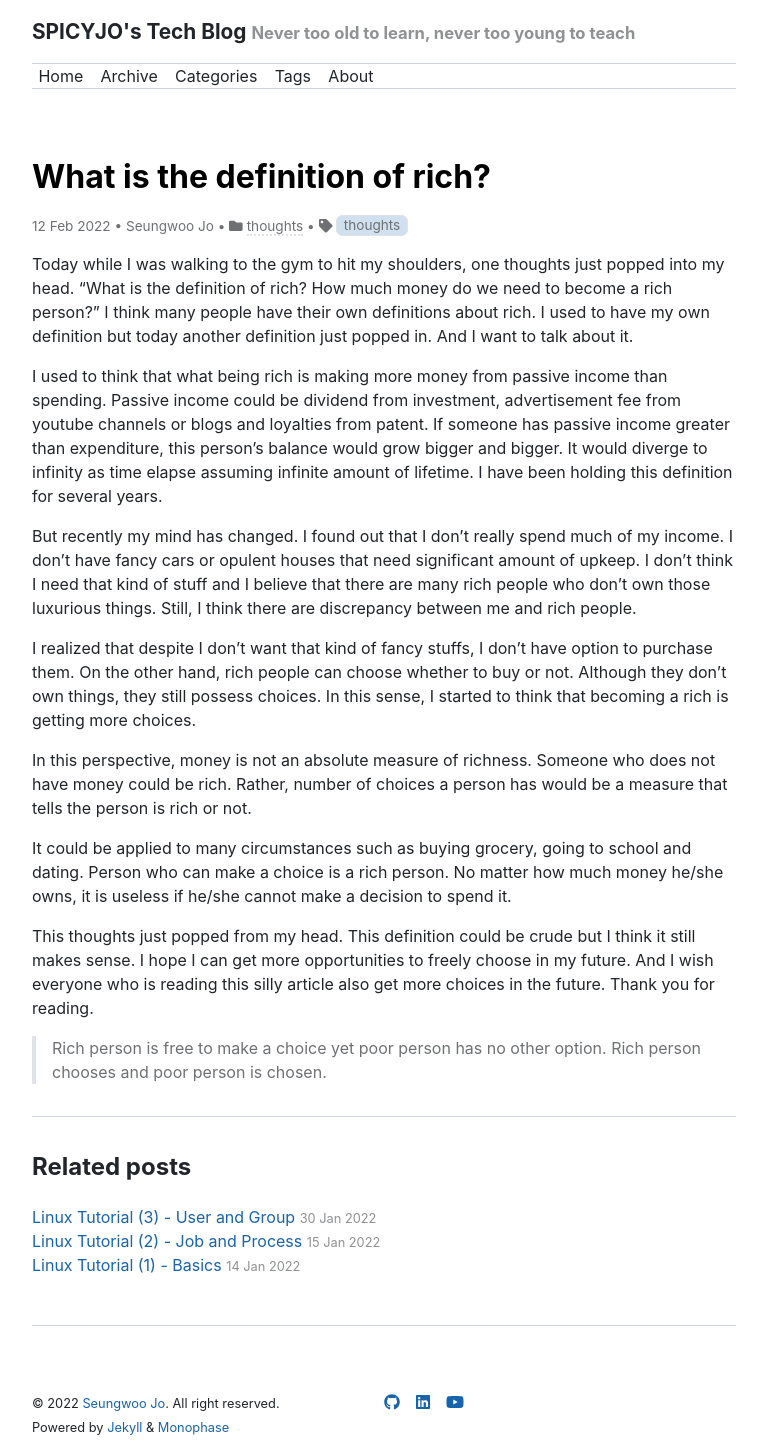
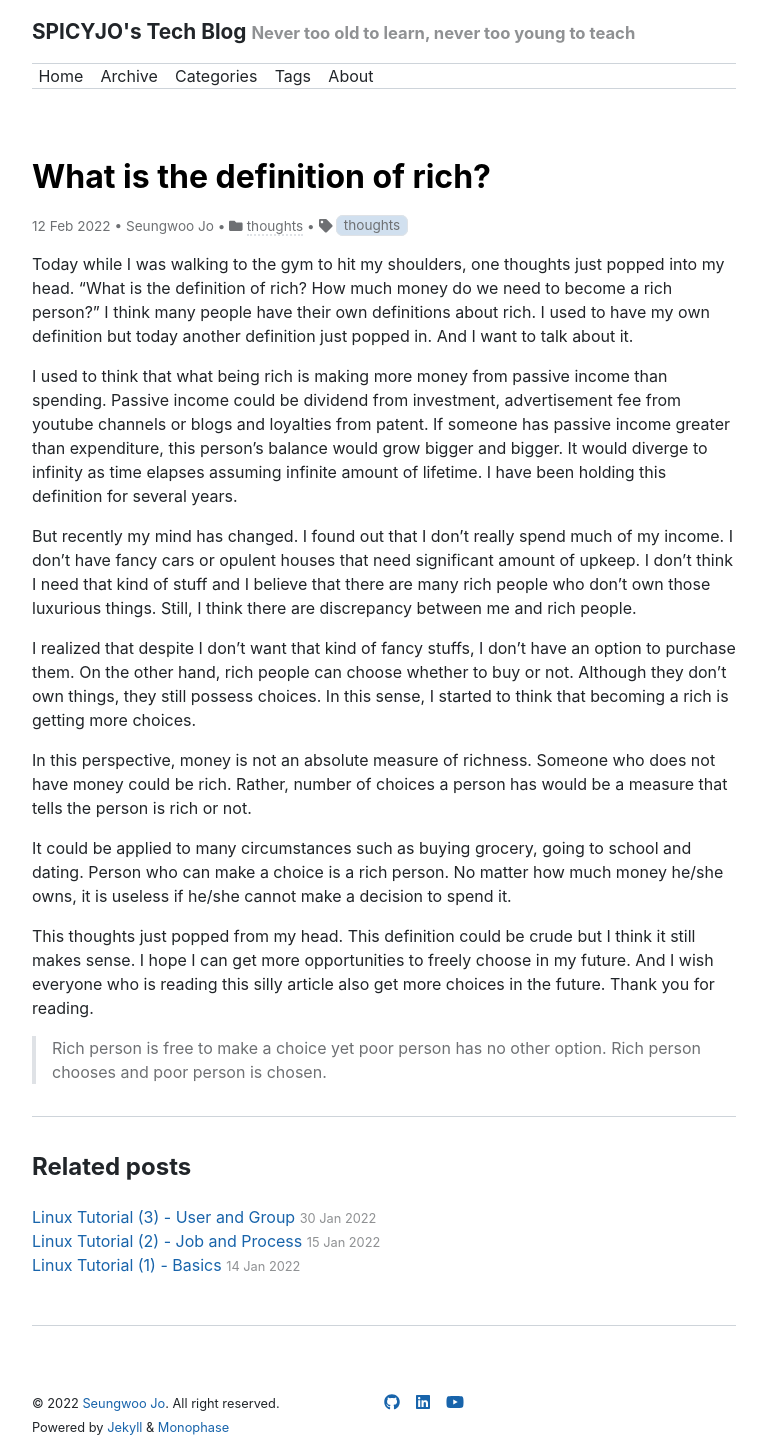
Before and after one commit to SPICYJO/spicyjo.github.io, a Jekyll site: the page built from _posts/thoughts/2022-02-12-definition-of-rich.md, in a window 1280 px wide. Shown: the whole page, without its empty margins (256-1023 px from the left). Built offline with Jekyll 4.4.1, drawn with Linux system fonts in a browser that asks for light colours; nearby versions of some CDN libraries; comment, search, counter and statistics services are not loaded.

Commit message:
Add daily thoughts - Definition of rich

```diff
--- a/_posts/thoughts/2022-02-12-definition-of-rich.md
+++ b/_posts/thoughts/2022-02-12-definition-of-rich.md
@@ -12,11 +12,11 @@ comments: true
 
 Today while I was walking to the gym to hit my shoulders, one thoughts just popped into my head. "What is the definition of rich? How much money do we need to become a rich person?" I think many people have their own definitions about rich. I used to have my own definition but today another definition just popped in. And I want to talk about it.
 
-I used to think that what being rich is making more money from passive income than spending. Passive income could be dividend from investment, advertisement fee from youtube channels or blogs and loyalties from patent. If someone has passive income greater than expenditure, this person's balance would grow bigger and bigger. It would diverge to infinity as time elapse assuming infinite amount of lifetime. I have been holding this definition for several years.
+I used to think that what being rich is making more money from passive income than spending. Passive income could be dividend from investment, advertisement fee from youtube channels or blogs and loyalties from patent. If someone has passive income greater than expenditure, this person's balance would grow bigger and bigger. It would diverge to infinity as time elapses assuming infinite amount of lifetime. I have been holding this definition for several years.
 
 But recently my mind has changed. I found out that I don't really spend much of my income. I don't have fancy cars or opulent houses that need significant amount of upkeep. I don't think I need that kind of stuff and I believe that there are many rich people who don't own those luxurious things. Still, I think there are discrepancy between me and rich people.
 
-I realized that despite I don't want that kind of fancy stuffs, I don't have option to purchase them. On the other hand, rich people can choose whether to buy or not. Although they don't own things, they still possess choices. In this sense, I started to think that becoming a rich is getting more choices.
+I realized that despite I don't want that kind of fancy stuffs, I don't have an option to purchase them. On the other hand, rich people can choose whether to buy or not. Although they don't own things, they still possess choices. In this sense, I started to think that becoming a rich is getting more choices.
 
 In this perspective, money is not an absolute measure of richness. Someone who does not have money could be rich. Rather, number of choices a person has would be a measure that tells the person is rich or not.
 
```
